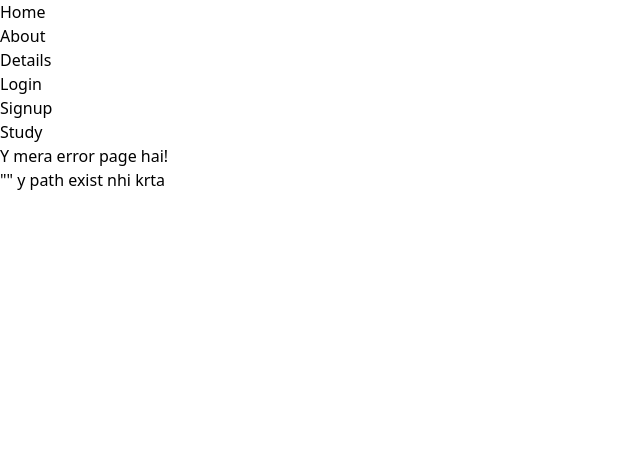
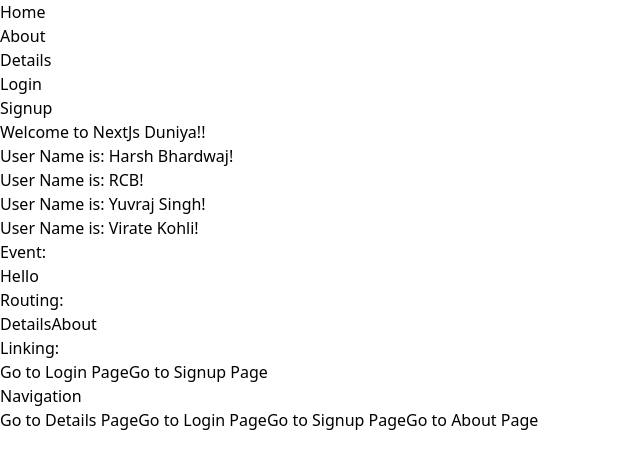
Before and after one commit to harshbhar0629/NextJs, a Next.js app in the folder 02-Project/: page / in a window 1280 px wide. Shown: the top 468 px of the page, without its empty margins (0-640 px from the left). Built offline with nearby package versions, Linux system fonts and the light colour scheme.

Commit message:
Revert "Learning about Error handling!"
This reverts commit a8d8ae30373d9c7fff528c8a5625fab147d1d867.

```diff
--- a/02-Project/src/app/[...errorPage]/page.js
+++ /dev/null
@@ -1,13 +0,0 @@
-"use client"
-
-const ErrorPage = ({ params }) => {
-    console.log(params)
-  return (
-		<div>
-          <div>Y mera error page hai!</div>
-          <div>"{params.errorPage.map((v, i) => (<span key={i}>{v} </span>))}" y path exist nhi krta</div>
-		</div>
-	);
-}
-
-export default ErrorPage;
--- a/02-Project/src/app/layout.js
+++ b/02-Project/src/app/layout.js
@@ -41,9 +41,6 @@
 					<li className="hover:text-slate-300">
 						<Link href={"/signup"}>Signup</Link>
 					</li>
-					<li className="hover:text-slate-300">
-						<Link href={"/study"}>Study</Link>
-					</li>
 				</ul>
 				{children}
 			</body>
```
Also changed, not shown: 02-Project/src/app/study/[...lecture]/page.js (deleted, +0 -10 lines), 02-Project/src/app/study/page.js (deleted, +0 -8 lines).
